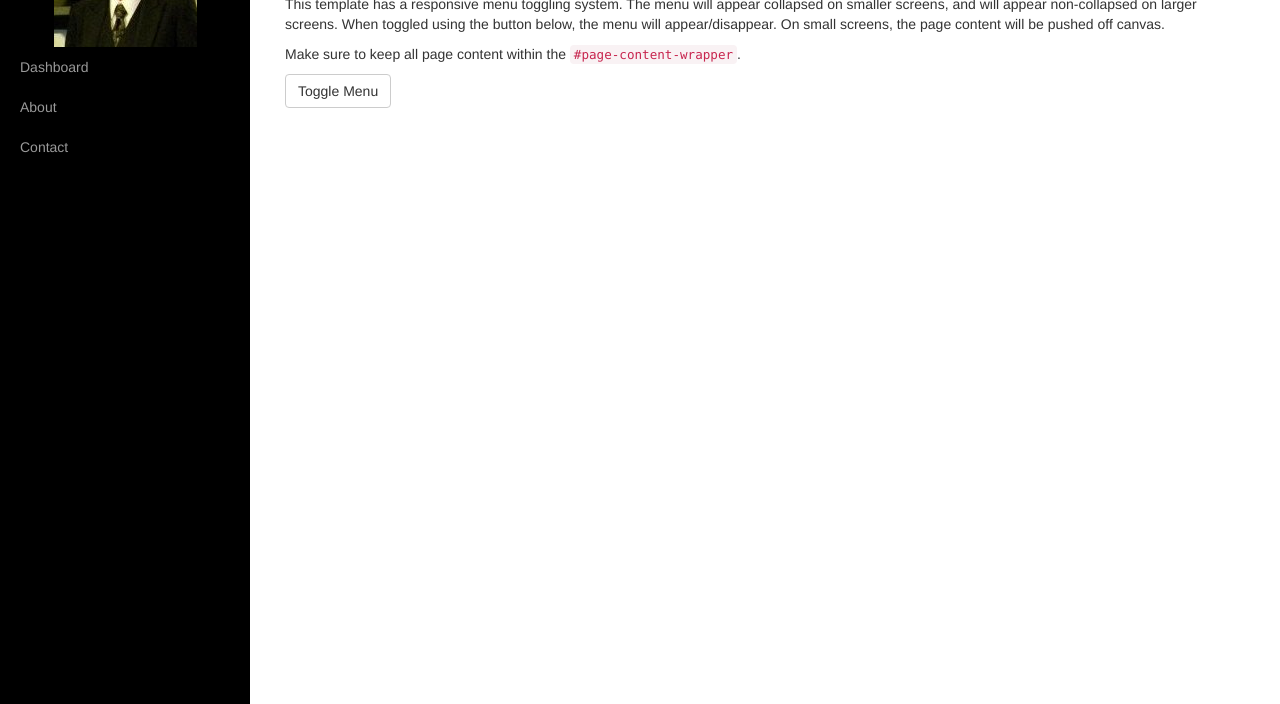
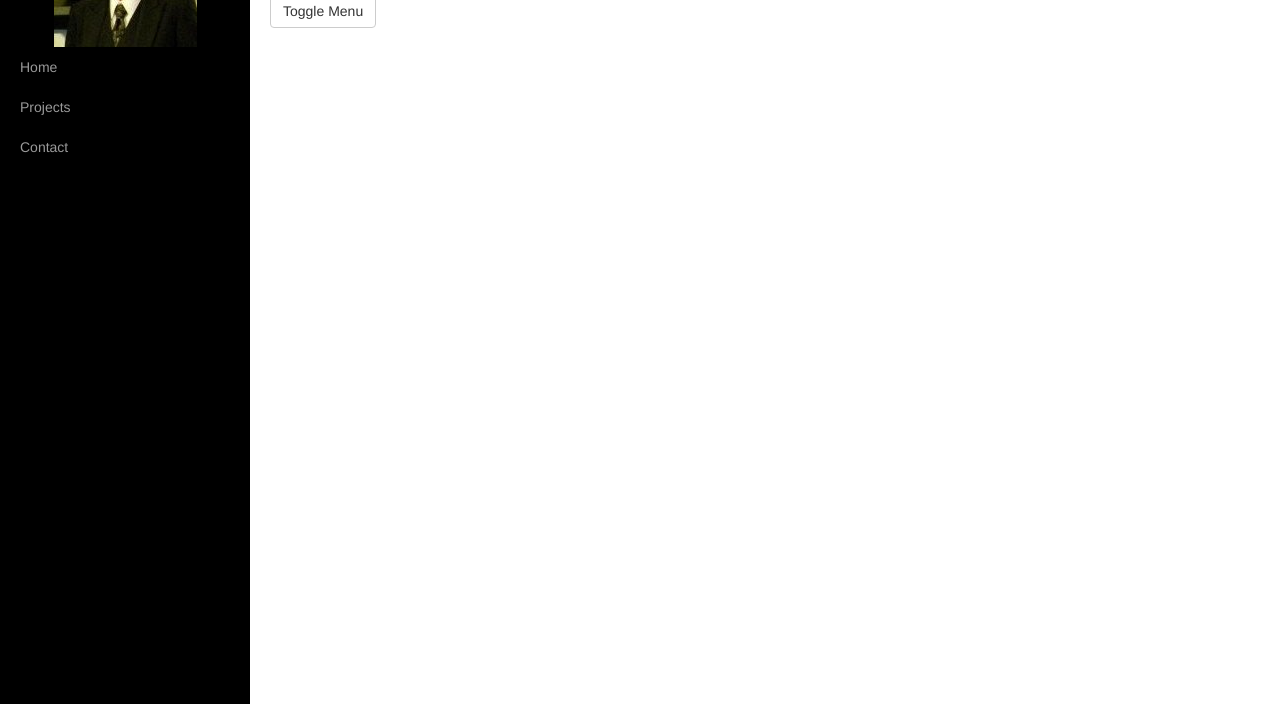
Before and after one commit to dbigelow/dbigelow.github.io, a plain HTML site: page index.html in a window 1280 px wide. Shown: the part 96-800 px from the top of the page. Drawn offline with Linux system fonts and the light colour scheme.

Commit message:
updated links and page titles

```diff
--- a/index.html
+++ b/index.html
@@ -40,36 +40,39 @@
                         <img src="/img/me.jpg" class="img-responsive center-block"/>
                 </li>
                 <li>
-                    <a id="dashboard-link" class="sidebar" href="#">Dashboard</a>
+                    <a id="home-link" class="sidebar" href="#">Home</a>
                 </li>
                 <li>
-                    <a id="about-link" class="sidebar" href="#">About</a>
+                    <a id="projects-link" class="sidebar" href="#">Projects</a>
                 </li>
                 <li>
-                    <a id="contact-link" class="sidebar" href="#">Contact</a>
+                    <a id="links-link" class="sidebar" href="#">Contact</a>
                 </li>
             </ul>
         </div>
         <div id="page-content-wrapper">
-            <div id="dashboard" class="container-fluid partition">
+            <div id="home" class="container-fluid partition">
                 <div class="row">
                     <div class="col-lg-12">
-                        <h1>Simple Sidebar</h1>
-                        <p>This template has a responsive menu toggling system. The menu will appear collapsed on smaller screens, and will appear non-collapsed on larger screens. When toggled using the button below, the menu will appear/disappear. On small screens, the page content will be pushed off canvas.</p>
-                        <p>Make sure to keep all page content within the <code>#page-content-wrapper</code>.</p>
-                        <a href="#menu-toggle" class="btn btn-default" id="menu-toggle">Toggle Menu</a>
+                        <h1>About Me</h1>
                     </div>
                 </div>
             </div>
-            <div id="blank-space" class="container-fluid partition" style="display: none;">
-            	<h1>Dummy Content</h1>
-            	<p>This is some content. It should be hidden by default</p>
+            <div id="projects" class="container-fluid partition" style="display: none;">
+            	<div class="row">
+            		<div class="col-lg-12">
+            			<h1>Projects</h1>
+        			</div>
+    			</div>
             </div>
-            <div id="about" class="container-fluid partition" style="display: none;">
-            	<h1>About</h1>
-            	<p>This is some other content. It should be hidden by default, but revealed when the "About" link is clicked.
+            <div id="links" class="container-fluid partition" style="display: none;">
+            	<div class="row">
+            		<div class="col-lg-12">
+            			<h1>External Links</h1>
+        			</div>
+    			</div>
         	</div>
-
+        	<a href="#menu-toggle" class="btn btn-default" id="menu-toggle">Toggle Menu</a>
         </div>
     </div>
 
```
